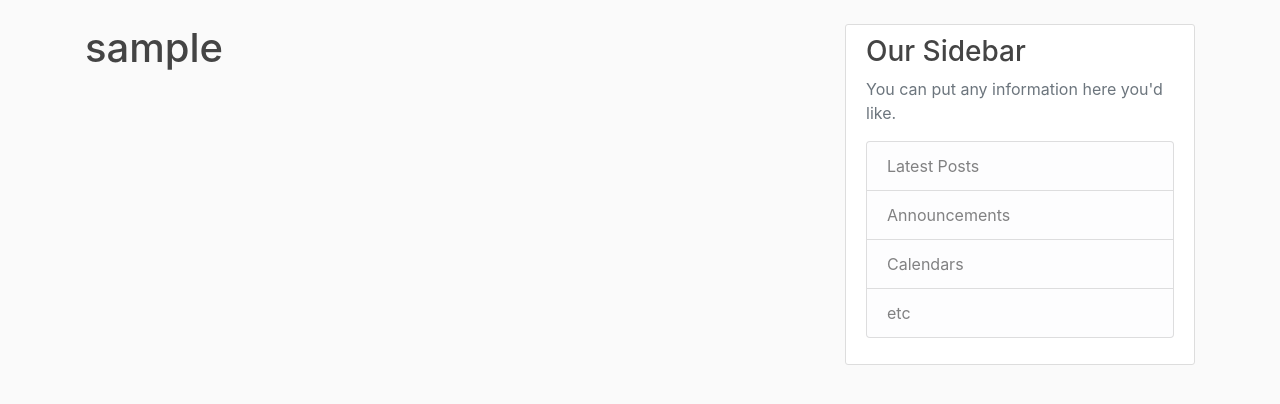
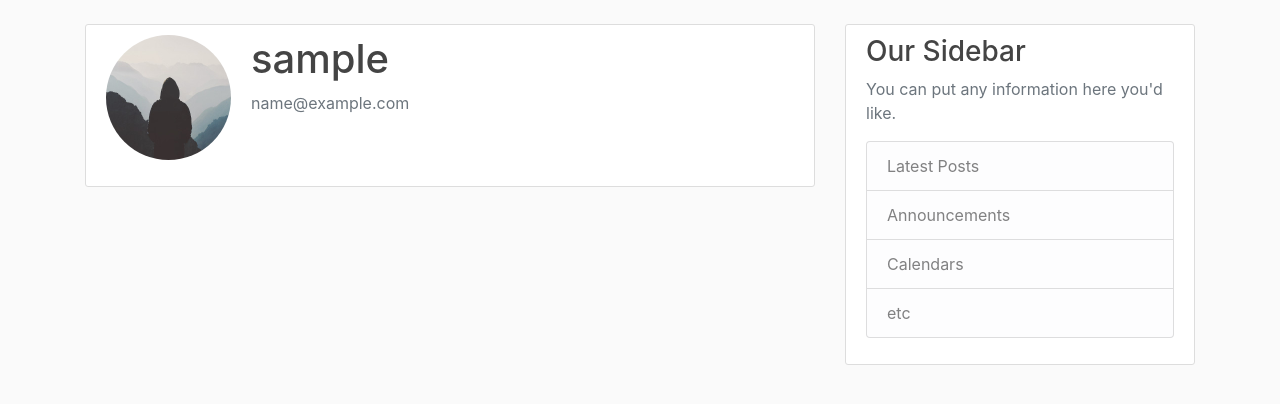
Before and after one commit to amims71/django-learn, a Django app: page /profile in a window 1280 px wide. Shown: the part 56-460 px from the top of the page. Run offline with Django 3.2, Linux system fonts and the light colour scheme; the visitor is signed in with stand-in values (Sample User, id 1); some libraries are stand-ins or nearby versions.

Commit message:
part 8 user profile and picture

```diff
--- a/composeexample/urls.py
+++ b/composeexample/urls.py
@@ -2,6 +2,8 @@ from django.contrib import admin
 from django.contrib.auth import views as auth_views
 from django.urls import path, include
 from users import views as user_views
+from django.conf import settings
+from django.conf.urls.static import static
 
 urlpatterns = [
     path('admin/', admin.site.urls),
@@ -11,3 +13,6 @@ urlpatterns = [
     path('logout', auth_views.LogoutView.as_view(template_name='users/logout.html'), name='logout'),
     path('', include('blog.urls')),
 ]
+
+if settings.DEBUG:
+    urlpatterns += static(settings.MEDIA_URL, document_root=settings.MEDIA_ROOT)
--- a/users/apps.py
+++ b/users/apps.py
@@ -2,5 +2,7 @@ from django.apps import AppConfig
 
 
 class UsersConfig(AppConfig):
-    default_auto_field = 'django.db.models.BigAutoField'
     name = 'users'
+
+    def ready(self):
+        import users.signals
--- /dev/null
+++ b/users/signals.py
@@ -0,0 +1,15 @@
+from django.db.models.signals import post_save
+from django.contrib.auth.models import User
+from django.dispatch import receiver
+from .models import Profile
+
+
+@receiver(post_save, sender=User)
+def create_profile(sender, instance, created, **kwargs):
+    if created:
+        Profile.objects.create(user=instance)
+
+
+@receiver(post_save, sender=User)
+def create_profile(sender, instance, **kwargs):
+    instance.profile.save()
--- a/users/templates/users/profile.html
+++ b/users/templates/users/profile.html
@@ -1,4 +1,14 @@
 {% extends "blog/base.html" %}
+{% load crispy_forms_tags %}
 {% block content %}
-    <h1>{{user.username}}</h1>
+    <div class="content-section">
+      <div class="media">
+        <img class="rounded-circle account-img" src="{{ user.profile.image.url }}">
+        <div class="media-body">
+          <h2 class="account-heading">{{ user.username }}</h2>
+          <p class="text-secondary">{{ user.email }}</p>
+        </div>
+      </div>
+      <!-- FORM HERE -->
+    </div>
 {% endblock content %}
```
Also changed, not shown: media/default.jpg (added), 3 other files.
